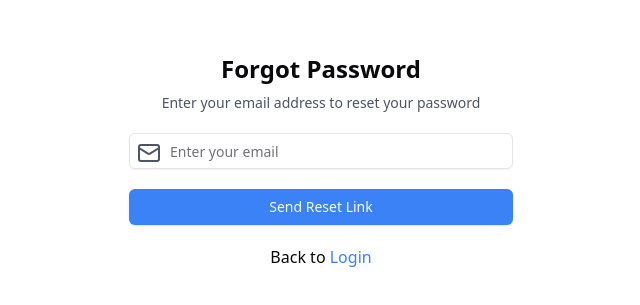
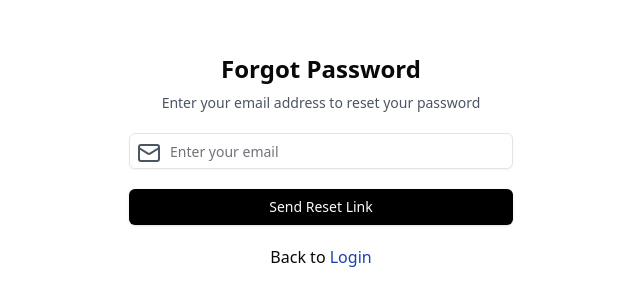
Before and after one commit to iaadi4/100B, a React (Vite) app in the folder client/: page /forgot-password in a window 1280 px wide. Shown: the part 239-544 px from the top of the page, without its empty margins (319-959 px from the left). Built offline with nearby package versions, Linux system fonts and the light colour scheme.

Commit message:
style: Ux change in verify email

```diff
--- a/client/src/Pages/Auth/EmailVerify.tsx
+++ b/client/src/Pages/Auth/EmailVerify.tsx
@@ -1,7 +1,7 @@
 import axios from "../../api/axios";
 import { useLocation, useNavigate } from "react-router-dom";
 import { toast } from "sonner";
-import { useEffect, useState } from "react";
+import { useCallback, useEffect, useState } from "react";
 import { Button } from "@/components/ui/button";
 
 const EmailVerificationPage = () => {
@@ -39,13 +39,13 @@ const EmailVerificationPage = () => {
 		}
 	};
 
-	const handleResendOTP = async () => {
+	const handleResendOTP = useCallback(async () => {
 		setIsResending(true);
 		setResendTimer(60);
 		try {
 			const response = await axios.post("/api/v1/verify-otp", { id: data.id, mailTo: data.email });
 			setCheckOtp(response.data.otp);
-			toast.success("OTP has been resent!");
+			toast.success("OTP has been sent!");
 
 			const interval = setInterval(() => {
 				setResendTimer((prev) => {
@@ -61,7 +61,7 @@ const EmailVerificationPage = () => {
 			toast.error("Failed to resend OTP. Please try again.");
 			setIsResending(false);
 		}
-	};
+	}, [data]);
 
 	const handleVerifyOTP = async () => {
 		const otpString = otp.join("");
@@ -112,7 +112,7 @@ const EmailVerificationPage = () => {
 						onClick={handleResendOTP}
 						className="text-black underline hover:text-blue-900"
 					>
-						Resend OTP
+						send OTP
 					</button>
 				)}
 			</div>
--- a/client/src/Pages/Auth/ForgotPassword.tsx
+++ b/client/src/Pages/Auth/ForgotPassword.tsx
@@ -12,6 +12,7 @@ const ForgotPassword = () => {
   const handleSubmit = async (e: React.FormEvent) => {
     e.preventDefault();
     try {
+
       toast.success('Reset link sent successfully!');
     } catch (error) {
       console.log(error);
@@ -41,12 +42,12 @@ const ForgotPassword = () => {
           loading ? (
             <Button disabled className=""><Loader2 className="mr-2 h-4 w-4 animate-spin" /> Please wait</Button>
           ) : (
-            <Button className="bg-blue-500 ">Send Reset Link</Button>
+            <Button className="bg-black">Send Reset Link</Button>
           )
         }
         <span className="text-center">
           Back to{" "}
-          <Link to="/login" className="text-blue-500">Login</Link>
+          <Link to="/login" className="text-blue-800">Login</Link>
         </span>
       </form>
     </div>
```
